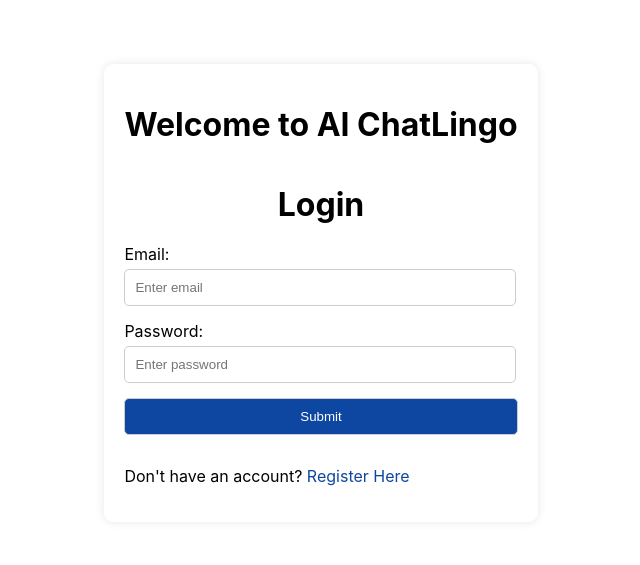
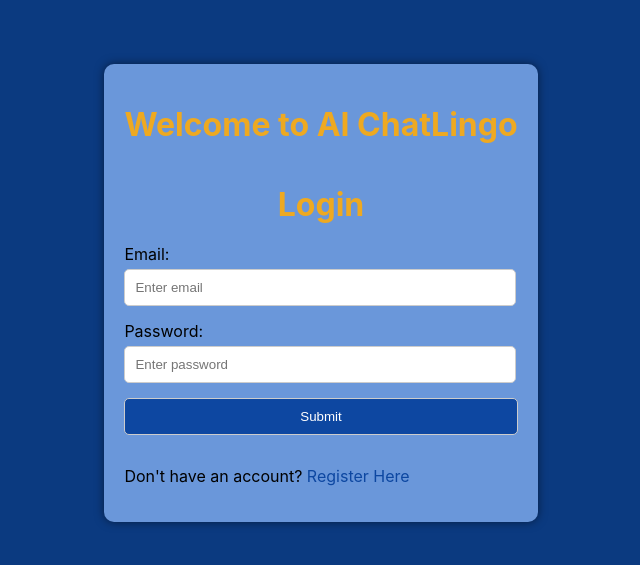
Before and after one commit to Shamaan3066/AI-ChatLingo, a React (Create React App) app in the folder frontend/: page /login in a window 1280 px wide. Shown: the part 107-672 px from the top of the page, without its empty margins (319-959 px from the left). Built offline with nearby package versions, Linux system fonts and the light colour scheme.

Commit message:
Update auth.css

```diff
--- a/frontend/src/auth/auth.css
+++ b/frontend/src/auth/auth.css
@@ -1,44 +1,32 @@
-.auth-container {
-  position: relative;
+.auth-page {
   width: 100%;
   height: 100vh;
-  overflow: hidden;
+  background-color: #0b3a80;
   display: flex;
   justify-content: center;
   align-items: center;
-  /* background-color: #0d47a1; */
-  background-color: white;
 }
 
-.background-animation {
-  position: absolute;
-  width: 200%;
-  height: 200%;
-  background: radial-gradient(circle, rgba(255,255,255,0.15) 20%, rgba(255,255,255,0) 80%);
-  animation: animateBackground 6s linear infinite;
-}
-
-@keyframes animateBackground {
-  0% {
-      transform: translate(-50%, -50%) rotate(0deg);
-  }
-  100% {
-      transform: translate(-50%, -50%) rotate(360deg);
-  }
+.auth-container {
+  display: flex;
+  justify-content: center;
+  align-items: center;
+  flex-direction: column;
+  /* background-color: white; */
 }
 
 .container-box {
-  position: relative;
-  background: rgba(255, 255, 255, 0.9);
+  background: #6a97da;
   padding: 20px;
   border-radius: 10px;
-  box-shadow: 0 0 10px rgba(0, 0, 0, 0.1);
+  box-shadow: 0 0 10px rgba(0, 0, 0, 0.5);
   z-index: 1;
 }
 
 .container-box h1 {
   margin-bottom: 20px;
   text-align: center;
+  color: #eea921;
 }
 
 .container-box form {
```
